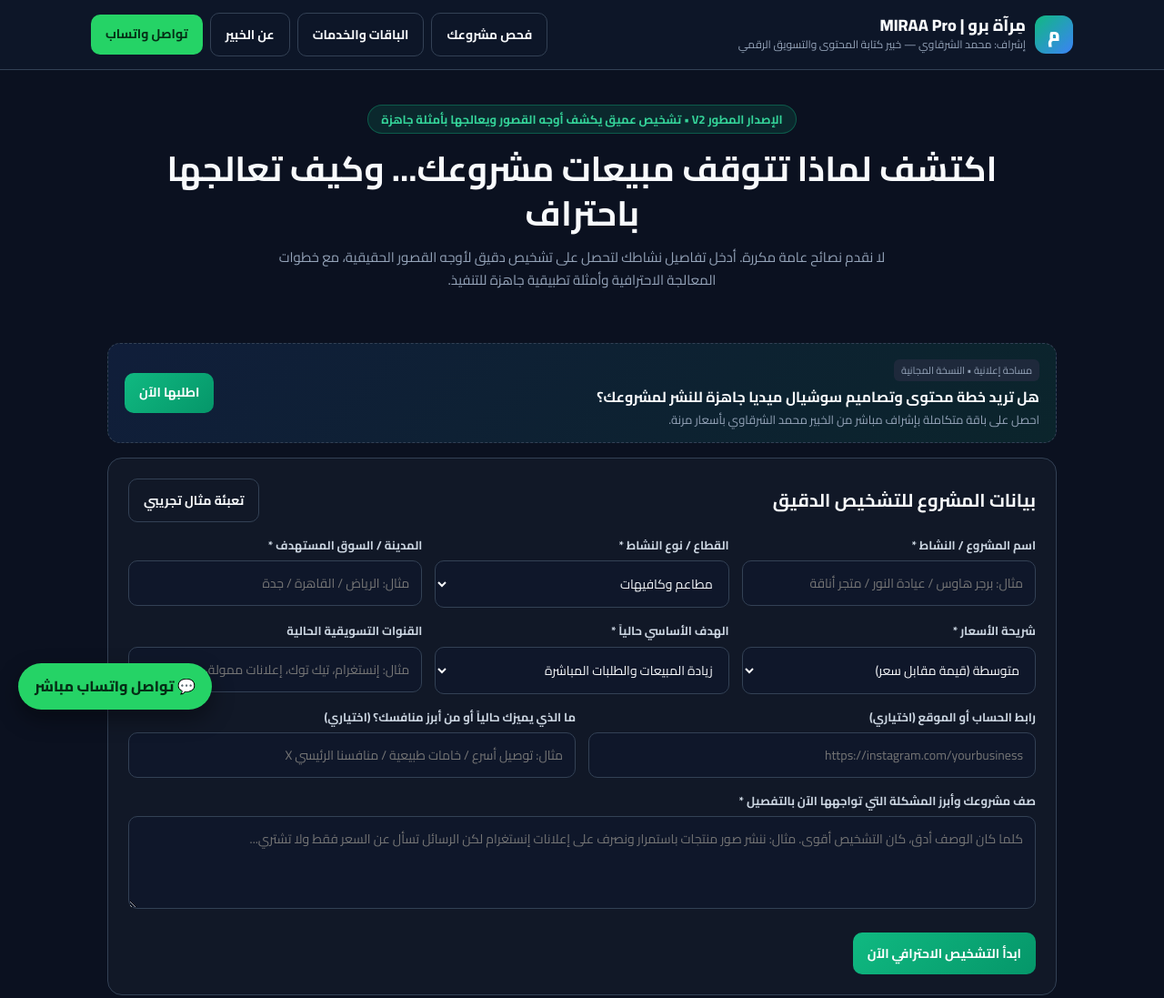
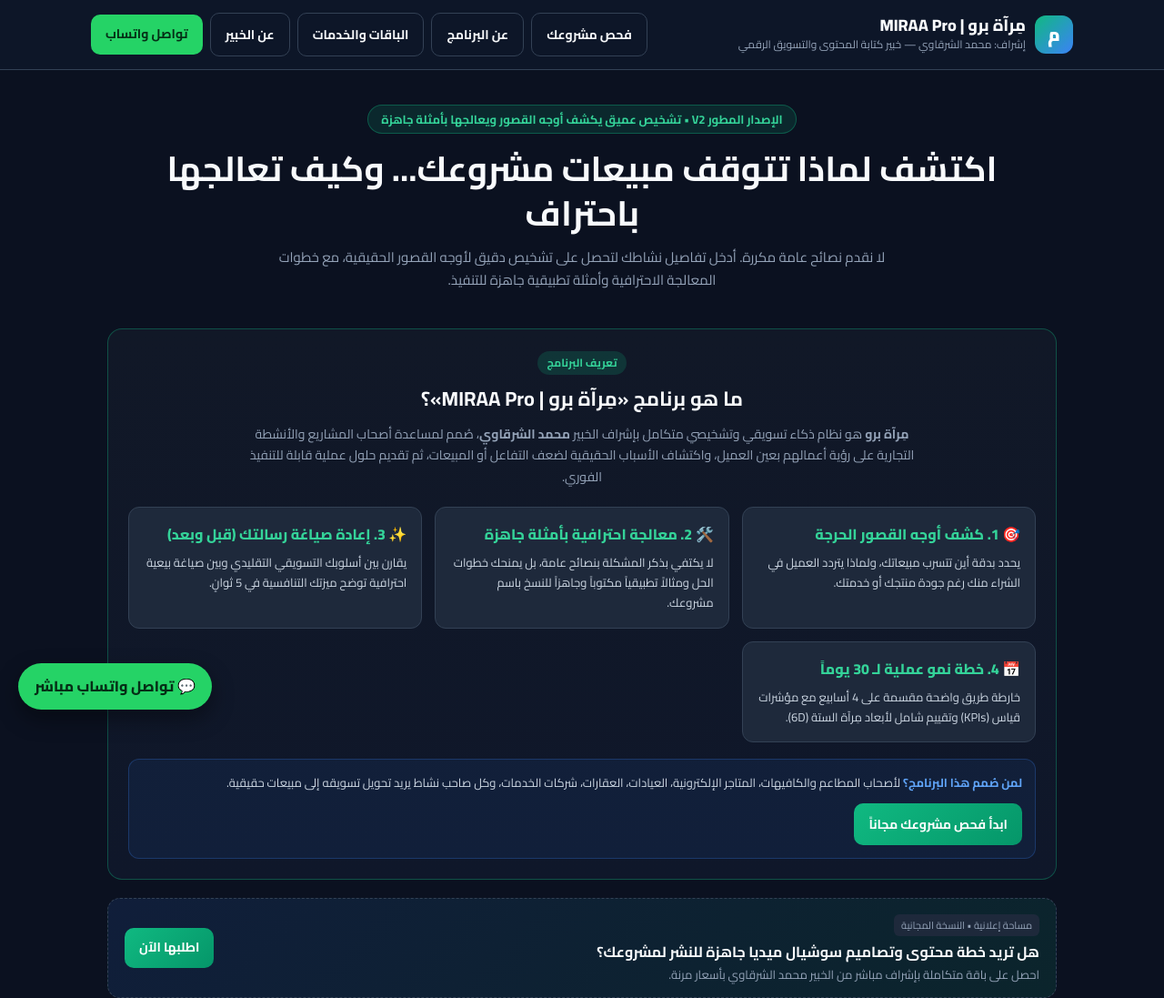
Before and after one commit to msharkawy-code/miraa-pro, a plain HTML site: page index.html in a window 1280 px wide. Shown: the top 1097 px of the page at 91% size. Drawn offline with Linux system fonts and the light colour scheme.

Commit message:
Add files via upload

```diff
--- a/index.html
+++ b/index.html
@@ -97,6 +97,7 @@
     </div>
     <div class="nav-links">
       <button class="btn btn-outline" onclick="showSection('scan')">فحص مشروعك</button>
+      <button class="btn btn-outline" onclick="scrollToAboutProgram()">عن البرنامج</button>
       <button class="btn btn-outline" onclick="showSection('pricing')">الباقات والخدمات</button>
       <button class="btn btn-outline" onclick="openModal('aboutModal')">عن الخبير</button>
       <a class="btn btn-wa" href="https://wa.me/201005535574?text=مرحباً%20أستاذ%20محمد%20الشرقاوي،%20أرغب%20في%20الاستفسار%20عن%20خدمات%20مِرآة%20برو" target="_blank">تواصل واتساب</a>
@@ -109,6 +110,44 @@
     <span class="badge">الإصدار المطور V2 • تشخيص عميق يكشف أوجه القصور ويعالجها بأمثلة جاهزة</span>
     <h1>اكتشف لماذا تتوقف مبيعات مشروعك... وكيف تعالجها باحتراف</h1>
     <p>لا نقدم نصائح عامة مكررة. أدخل تفاصيل نشاطك لتحصل على تشخيص دقيق لأوجه القصور الحقيقية، مع خطوات المعالجة الاحترافية وأمثلة تطبيقية جاهزة للتنفيذ.</p>
+  </section>
+
+
+  <!-- قسم تعريف البرنامج وما يقدمه للعملاء -->
+  <section id="about-program" class="card no-print" style="border-color: rgba(16,185,129,0.35); background: linear-gradient(180deg, #111827 0%, #0f172a 100%);">
+    <div style="text-align:center; max-width:760px; margin:0 auto 20px;">
+      <span class="pill pill-green" style="margin-bottom:8px;">تعريف البرنامج</span>
+      <h2 style="margin:0 0 8px; font-size:22px;">ما هو برنامج «مِرآة برو | MIRAA Pro»؟</h2>
+      <p style="margin:0; color:var(--muted); font-size:14px;">
+        <strong>مِرآة برو</strong> هو نظام ذكاء تسويقي وتشخيصي متكامل بإشراف الخبير <strong>محمد الشرقاوي</strong>، صُمم لمساعدة أصحاب المشاريع والأنشطة التجارية على رؤية أعمالهم بعين العميل، واكتشاف الأسباب الحقيقية لضعف التفاعل أو المبيعات، ثم تقديم حلول عملية قابلة للتنفيذ الفوري.
+      </p>
+    </div>
+
+    <div class="grid-2" style="margin-bottom:18px;">
+      <div class="item-card">
+        <div style="font-weight:800; color:#34d399; margin-bottom:6px;">🎯 1. كشف أوجه القصور الحرجة</div>
+        <div style="font-size:13px; color:#cbd5e1;">يحدد بدقة أين تتسرب مبيعاتك، ولماذا يتردد العميل في الشراء منك رغم جودة منتجك أو خدمتك.</div>
+      </div>
+      <div class="item-card">
+        <div style="font-weight:800; color:#34d399; margin-bottom:6px;">🛠️ 2. معالجة احترافية بأمثلة جاهزة</div>
+        <div style="font-size:13px; color:#cbd5e1;">لا يكتفي بذكر المشكلة بنصائح عامة، بل يمنحك خطوات الحل ومثالاً تطبيقياً مكتوباً وجاهزاً للنسخ باسم مشروعك.</div>
+      </div>
+      <div class="item-card">
+        <div style="font-weight:800; color:#34d399; margin-bottom:6px;">✨ 3. إعادة صياغة رسالتك (قبل وبعد)</div>
+        <div style="font-size:13px; color:#cbd5e1;">يقارن بين أسلوبك التسويقي التقليدي وبين صياغة بيعية احترافية توضح ميزتك التنافسية في 5 ثوانٍ.</div>
+      </div>
+      <div class="item-card">
+        <div style="font-weight:800; color:#34d399; margin-bottom:6px;">📅 4. خطة نمو عملية لـ 30 يوماً</div>
+        <div style="font-size:13px; color:#cbd5e1;">خارطة طريق واضحة مقسمة على 4 أسابيع مع مؤشرات قياس (KPIs) وتقييم شامل لأبعاد مِرآة الستة (6D).</div>
+      </div>
+    </div>
+
+    <div style="background:rgba(59,130,246,0.08); border:1px solid rgba(59,130,246,0.25); border-radius:12px; padding:14px; font-size:13px; color:#cbd5e1; display:flex; align-items:center; justify-content:space-between; flex-wrap:wrap; gap:12px;">
+      <div>
+        <strong style="color:#60a5fa;">لمن صُمم هذا البرنامج؟</strong> لأصحاب المطاعم والكافيهات، المتاجر الإلكترونية، العيادات، العقارات، شركات الخدمات، وكل صاحب نشاط يريد تحويل تسويقه إلى مبيعات حقيقية.
+      </div>
+      <button class="btn btn-primary" type="button" onclick="document.getElementById('bizName').focus(); document.getElementById('section-scan').scrollIntoView({behavior:'smooth'});">ابدأ فحص مشروعك مجاناً</button>
+    </div>
   </section>
 
   <div class="ad-slot no-print">
@@ -324,6 +363,14 @@
 
 <script>
   let isExpertMode = false;
+
+  function scrollToAboutProgram() {
+    showSection('scan');
+    setTimeout(() => {
+      const el = document.getElementById('about-program');
+      if (el) el.scrollIntoView({ behavior: 'smooth' });
+    }, 50);
+  }
 
   function showSection(sec) {
     document.getElementById('section-scan').classList.toggle('hidden', sec !== 'scan');
```
